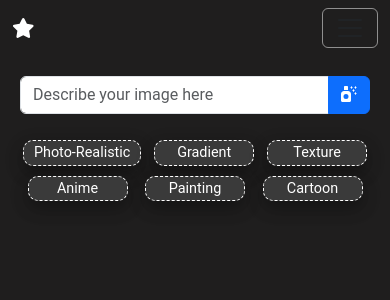
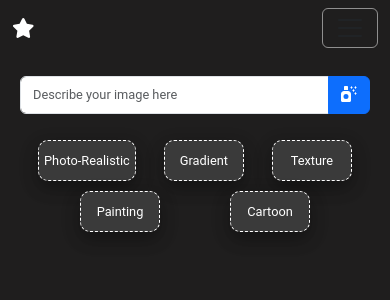
Before and after one commit to ArekHalpern/HomeApp, a React app: page /generate-image in a window 390 px wide. Shown: the top 300 px of the page. Built offline with nearby package versions, Linux system fonts and the light colour scheme.

Commit message:
image flex for phone fixed

```diff
--- a/client/components/ImageGen.js
+++ b/client/components/ImageGen.js
@@ -9,6 +9,7 @@ import StyleNav from './StyleNav';
 import { ToastContainer } from 'react-toastify';
 import { FontAwesomeIcon } from '@fortawesome/react-fontawesome';
 import { faSprayCanSparkles } from '@fortawesome/free-solid-svg-icons';
+
 
 const ImageGenerator = () => {
   const [userInput, setUserInput] = useState('');
@@ -77,15 +78,15 @@ const ImageGenerator = () => {
           </div>
         ) : (
           imageBlob && (
-            <div className="img">
-              <img src={imageBlob} alt="Generated" />
+            <div className="text-center">
+              <img src={imageBlob} alt="Generated" className="responsive-image" />
               <div>
-                <button className="btn btn-success mt-3" onClick={() => handleDownload(imageBlob, 'generatedImage.jpeg')}>
+                <button className="btn btn-success mt-3" onClick={() => handleDownload(imageBlob, 'for-user.jpeg')}>
                   Download Image
                 </button>
-                <button className="btn btn-primary mt-3 ml-2" onClick={() => handleSave(imageBlob, dispatch)}>
+                {/* <button className="btn btn-primary mt-3 ml-2" onClick={() => handleSave(imageBlob, dispatch)}>
                   Save Image
-                </button>
+                </button> */}
               </div>
             </div>
           )
--- a/client/components/stylePrompts.js
+++ b/client/components/stylePrompts.js
@@ -11,10 +11,10 @@ const stylePrompts = {
     prompt: 'solid background, texture, abstract',
     negativePrompt: 'objects, people, characters, pattern, abstraction'
   },
-  'Anime': {
-    prompt: 'in the style of anime, manga, japanese',
-    negativePrompt: 'western, realistic'
-  },
+  // 'Anime': {
+  //   prompt: 'in the style of anime, manga, japanese',
+  //   negativePrompt: 'western, realistic'
+  // },
   'Painting': {
     prompt: 'in the style of painting, oil on canvas',
     negativePrompt: 'digital, modern, abstract'
--- a/public/style.css
+++ b/public/style.css
@@ -334,7 +334,7 @@ body {
   display: flex;
 }
 
-.img {
+.text-center img {
   max-width: 100%; /* Ensure the image is never wider than its container */
   height: auto; /* Maintain aspect ratio */
   display: block; /* Remove extra space below images */
@@ -343,7 +343,19 @@ body {
 
 /* Responsive design adjustments for small screens */
 @media (max-width: 768px) {
-  .img {
+  .text-center img {
     width: 100%; /* Make the image take the full width of its container */
   }
+
+  /* You might want to adjust the style navigation buttons for small screens too */
+  .style-nav button {
+    padding: 10px 5px; /* Smaller padding on small screens */
+    font-size: 0.8em; /* Smaller font size on small screens */
+    min-width: 80px; /* Adjust the min-width as needed for smaller screens */
+  }
+
+  /* Adjust the prompt input field size on small screens if necessary */
+  .input-group .form-control {
+    font-size: 0.8em; /* Smaller font size on small screens */
+  }
 }
```
